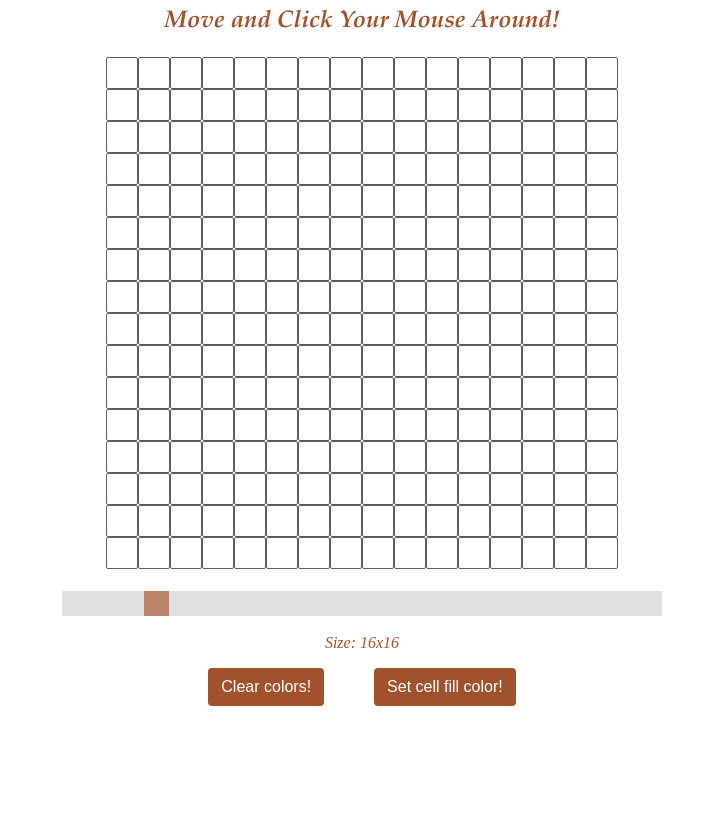
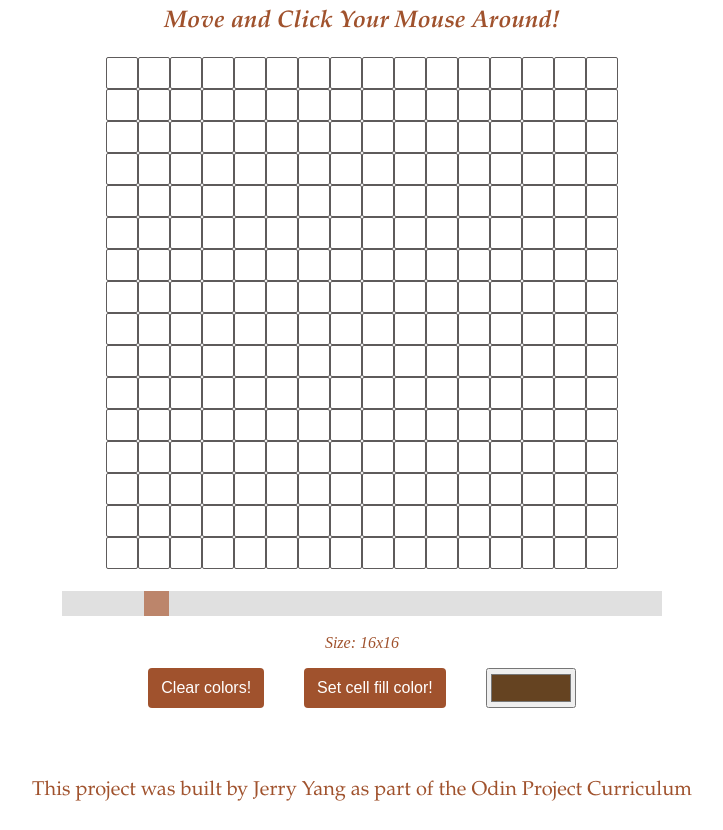
Before and after one commit to rebirth112/etch-a-sketch, a plain HTML site: page index.html in a window 1280 px wide. Shown: the part 109-939 px from the top of the page, without its empty margins (278-1001 px from the left). Before the commit the page ends 823 px from the top, so only its background shows below. Drawn offline with Linux system fonts and the light colour scheme.

Commit message:
added cell color box

```diff
--- a/index.html
+++ b/index.html
@@ -26,6 +26,10 @@
     <div class="bottom-buttons">
         <button type="button" class="button1">Clear colors!</button>
         <button type="button" class="button2">Set cell fill color!</button>
+        <input type="color" id="cellcolor" name="favcolor" value="#654321">
+    </div>
+    <div class="footer">
+        <p>This project was built by Jerry Yang as part of the Odin Project Curriculum</p>
     </div>
 
 </body>
--- a/javascript.js
+++ b/javascript.js
@@ -57,9 +57,19 @@ let resetButton = document.querySelector(".button1");
 resetButton.addEventListener('click', resetFunction);
 
 function resetFunction () {
-    const allCells = document.querySelectorAll('.cell');
+    var allCells = document.querySelectorAll('.cell');
     allCells.forEach(cellColor => {
                 cellColor.classList.remove('selected')
             }
         );
     };
+
+const rootEl = document.querySelector(':root');
+
+let colorButton = document.querySelector(".button2");
+colorButton.addEventListener('click', colorSwitch);
+
+function colorSwitch () {
+    newValue = document.getElementById("cellcolor").value;
+    rootEl.style.setProperty(`--cell-bg-color`, `${newValue}`);
+}
--- a/style.css
+++ b/style.css
@@ -33,8 +33,11 @@ h2 {
     margin: auto;
   }
 
-.cell.selected {
-    background-color:rgb(160, 82 ,45);
+:root {
+    --cell-bg-color: rgb(160, 82 ,45)
+}
+  .cell.selected {
+    background-color: var(--cell-bg-color)
 }
 
 
@@ -88,7 +91,7 @@ cursor: pointer;
 .bottom-buttons {
     display: flex;
     justify-content: center;
-    gap: 50px;
+    gap: 40px;
 }
 
 .button1, .button2 {
@@ -113,3 +116,17 @@ cursor: pointer;
     background-color: rgb(65, 43, 21);
     border-color: rgb(65, 43, 21);
 }
+
+.footer {
+    display: flex;
+    justify-content: center;
+    color: rgb(160, 82 ,45);
+    font-family: 'Garamond', 'Baskerville', 'Baskerville Old Face', 'Hoefler Text', 'Times New Roman', 'serif';
+    font-size: 20px;
+    padding-top: 50px;
+}
+
+#cellcolor {
+    width: 90px;
+    height: 40px;
+}
```
